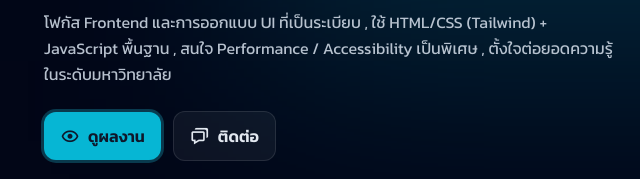
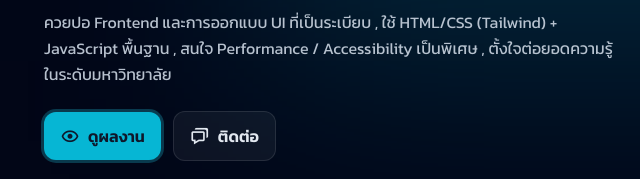
Before and after one commit to JameTewan/Portfolio-Web, a plain HTML site: page index.html in a window 1280 px wide. Shown: the part 439-618 px from the top of the page, 0-640 px from the left. Drawn offline with nearby package versions, Linux system fonts and the light colour scheme; a web font is replaced by a local one.

Commit message:
Update index.html

```diff
--- a/index.html
+++ b/index.html
@@ -108,7 +108,7 @@
           </h1>
 
           <p class="max-w-xl text-slate-300/90 leading-relaxed font-[Kanit]">
-            โฟกัส Frontend และการออกแบบ UI ที่เป็นระเบียบ , ใช้ HTML/CSS (Tailwind) + JavaScript พื้นฐาน , สนใจ Performance / Accessibility เป็นพิเศษ , ตั้งใจต่อยอดความรู้ในระดับมหาวิทยาลัย
+            ควยปอ Frontend และการออกแบบ UI ที่เป็นระเบียบ , ใช้ HTML/CSS (Tailwind) + JavaScript พื้นฐาน , สนใจ Performance / Accessibility เป็นพิเศษ , ตั้งใจต่อยอดความรู้ในระดับมหาวิทยาลัย
           </p>
 
           <div class="flex flex-wrap items-center gap-3">
```
